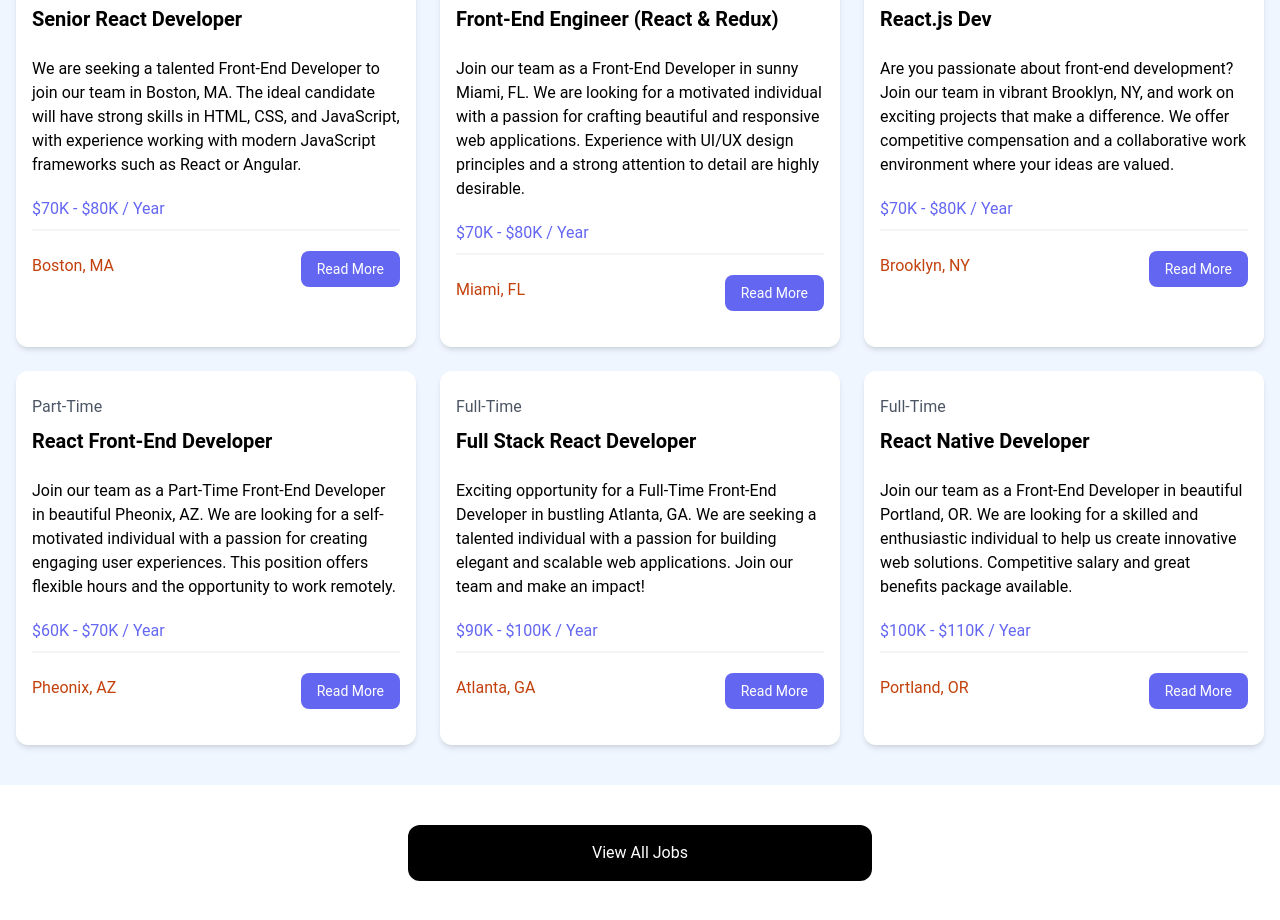
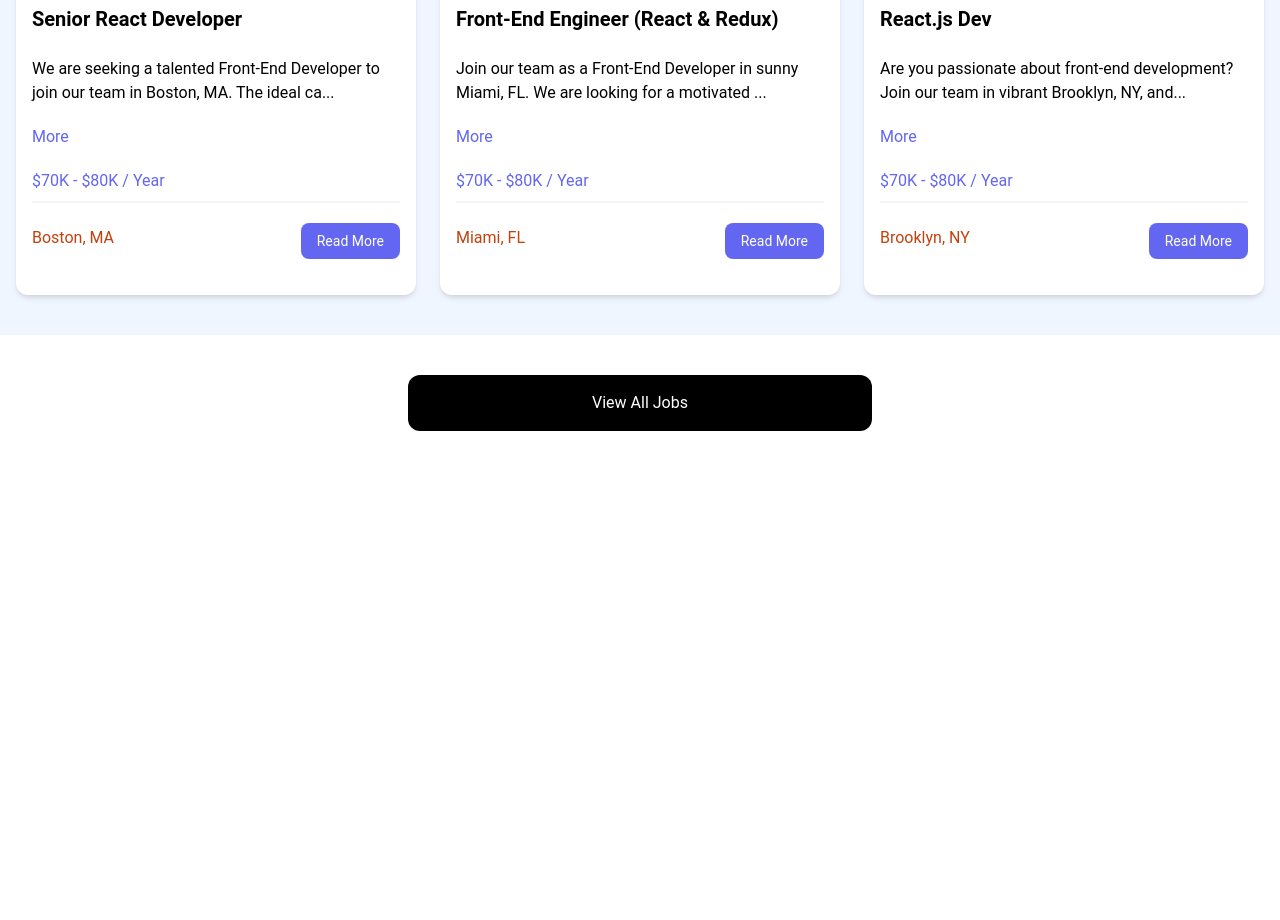
Before and after one commit to sicktooth/reactJobs, a React (Vite) app: page / in a window 1280 px wide. Shown: the part 760-1680 px from the top of the page. After the commit the page ends 1231 px from the top, so only its background shows below. Built offline with nearby package versions, Linux system fonts and the light colour scheme.

Commit message:
update state in joblisting

```diff
--- a/src/App.jsx
+++ b/src/App.jsx
@@ -2,6 +2,7 @@ import Navbar from "./components/navbar"
 import Hero from "./components/hero"
 import HomeCards from "./components/HomeCards"
 import JobListings from "./components/JobListings"
+import ViewAllJobs from "./components/viewAllJobs"
 
 
 const App = () => {
@@ -22,13 +23,7 @@ const App = () => {
 
     <JobListings />
 
-    <section className="m-auto max-w-lg my-10 px-6">
-      <a
-        href="jobs.html"
-        className="block bg-black text-white text-center py-4 px-6 rounded-xl hover:bg-gray-700"
-        >View All Jobs</a
-      >
-    </section>
+    <ViewAllJobs />
     </>
   )
 }
--- a/src/components/JobListing.jsx
+++ b/src/components/JobListing.jsx
@@ -1,5 +1,11 @@
 /* eslint-disable react/prop-types */
+import { useState } from "react"
 const JobListing = ({job}) => {
+    const [showFullDescription, setshowFullDescription] = useState(false);
+    let description = job.description;
+    if (!showFullDescription) {
+        description = description.substring(0, 90) + '...';
+    }
   return (
     <div className="bg-white rounded-xl shadow-md relative">
         <div className="p-4">
@@ -9,8 +15,10 @@ const JobListing = ({job}) => {
         </div>
 
         <div className="mb-5">
-        {job.description}
+            {description}
         </div>
+
+        <button onClick={()=> setshowFullDescription((prevState)=>!prevState)} className="text-indigo-500 mb-5 hover:text-indigo-600">{ showFullDescription ? 'Less' : 'More' }</button>
 
         <h3 className="text-indigo-500 mb-2">{job.salary} / Year</h3>
 
--- a/src/components/JobListings.jsx
+++ b/src/components/JobListings.jsx
@@ -2,7 +2,7 @@ import jobs from '../jobs.json'
 import JobListing from './JobListing'
 
 const JobListings = () => {
-    console.log(jobs)
+    const recentJobs = jobs.slice(0,3)
   return (
     <section className="bg-blue-50 px-4 py-10">
       <div className="container-xl lg:container m-auto">
@@ -10,7 +10,7 @@ const JobListings = () => {
           Browse Jobs
         </h2>
         <div className="grid grid-cols-1 md:grid-cols-3 gap-6">
-            {jobs.map((job)=>
+            {recentJobs.map((job)=>
                <JobListing key={job.id} job={job} />
             )}
 
--- /dev/null
+++ b/src/components/ViewAllJobs.jsx
@@ -0,0 +1,9 @@
+const ViewAllJobs = () => {
+  return (
+    <section className="m-auto max-w-lg my-10 px-6">
+      <a href="/jobs"  className="block bg-black text-white text-center py-4 px-6 rounded-xl hover:bg-gray-700">View All Jobs</a>
+    </section>
+  )
+}
+
+export default ViewAllJobs
```
